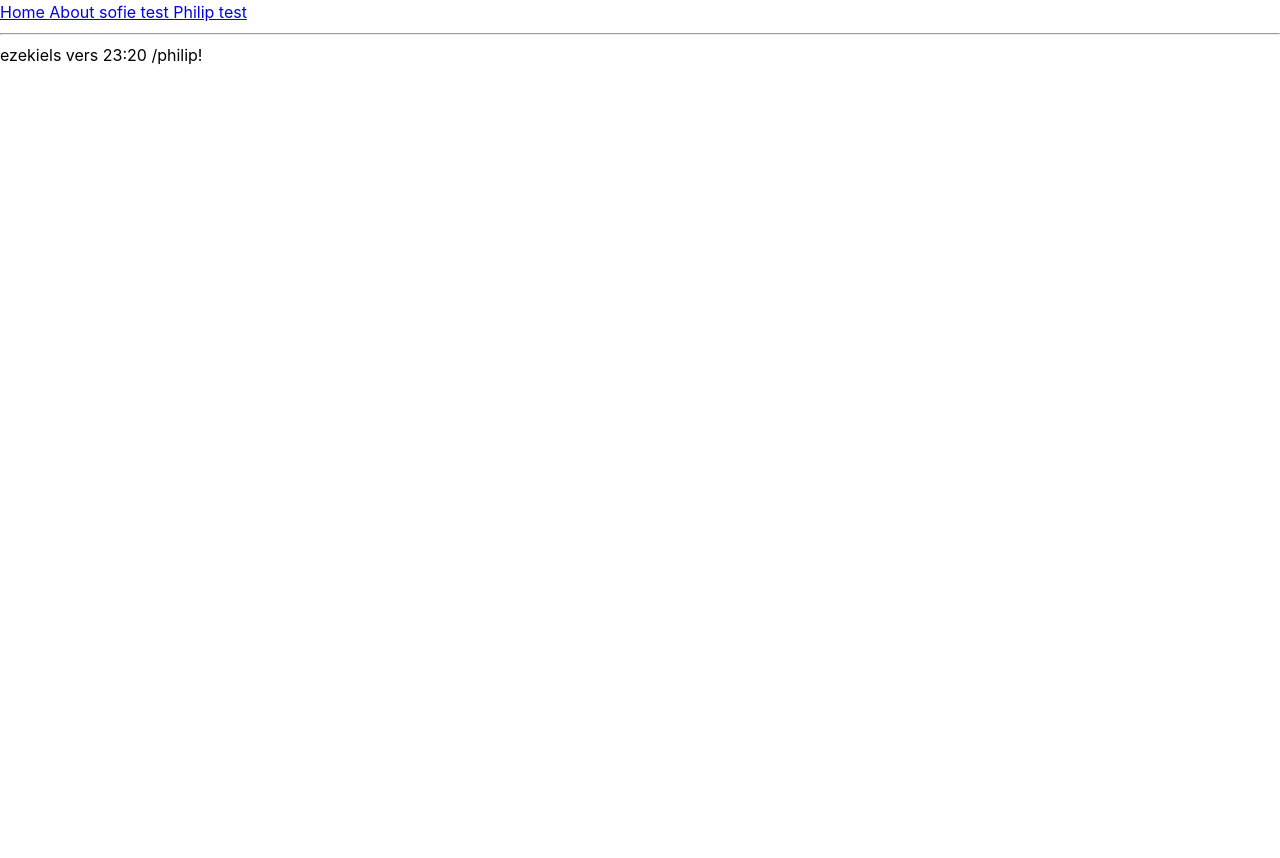
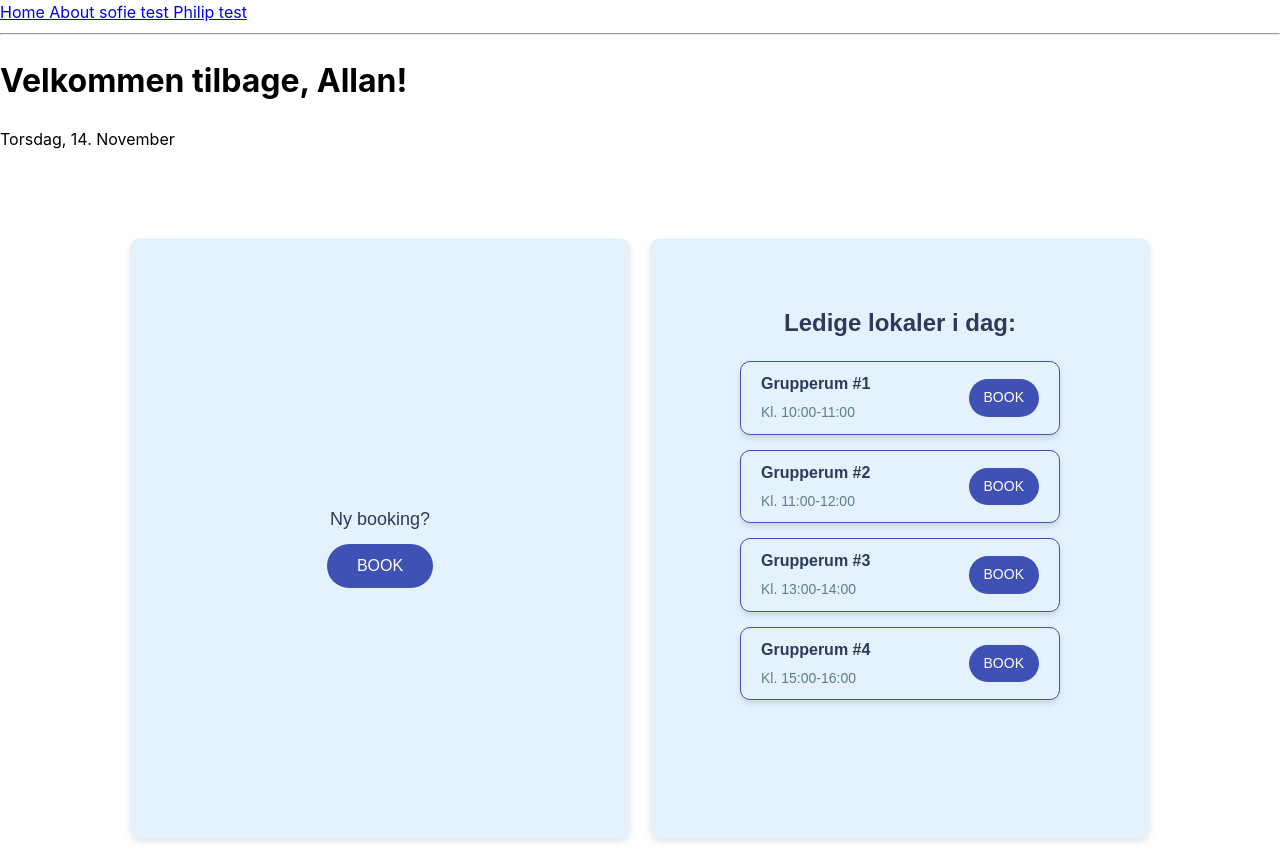
Before and after one commit to Nunatuna/Booking_system, a React (Vite) app: page /Booking_system/philip in a window 1280 px wide. Before the commit the page ends 800 px from the top, so only its background shows below. Built offline with nearby package versions, Linux system fonts and the light colour scheme.

Commit message:
wow det en flot booker side

```diff
--- /dev/null
+++ b/src/components/LedigeLokaler.jsx
@@ -0,0 +1,101 @@
+import React from 'react';
+
+function AvailableRooms() {
+  const rooms = [
+    { id: 1, name: 'Grupperum #1', time: 'Kl. 10:00-11:00' },
+    { id: 2, name: 'Grupperum #2', time: 'Kl. 11:00-12:00' },
+    { id: 3, name: 'Grupperum #3', time: 'Kl. 13:00-14:00' },
+    { id: 4, name: 'Grupperum #4', time: 'Kl. 15:00-16:00' },
+  ];
+
+  const handleBooking = (roomName) => {
+    alert(`Booking for ${roomName} initiated!`);
+  };
+
+  return (
+    <div style={styles.container}>
+        <div style={styles.ledigeCard}>
+      <h1 style={styles.heading}>Ledige lokaler i dag:</h1>
+      <div style={styles.cardContainer}>
+        {rooms.map((room) => (
+          <div key={room.id} style={styles.roomCard}>
+            <div style={styles.roomInfo}>
+              <p style={styles.roomName}>{room.name}</p>
+              <p style={styles.roomTime}>{room.time}</p>
+            </div>
+            <button style={styles.button} onClick={() => handleBooking(room.name)}>
+              BOOK
+            </button>
+          </div>
+        ))}
+      </div>
+    </div>
+    </div>
+  );
+}
+
+const styles = {
+  container: {
+    textAlign: 'center',
+    fontFamily: 'Arial, sans-serif',
+    marginTop: '50px',
+  },
+  ledigeCard: {
+    backgroundColor: '#E3F2FD',
+    padding: '10%',
+    borderRadius: '10px',
+    display: 'inline-block',
+    boxShadow: '0px 4px 6px rgba(0, 0, 0, 0.1)',
+    width: '100%',
+    minHeight: '600px',
+
+  },
+  heading: {
+    fontSize: '24px',
+    color: '#2E3A59',
+    marginBottom: '20px',
+  },
+  cardContainer: {
+    display: 'flex',
+    flexDirection: 'column',
+    alignItems: 'center',
+  },
+  roomCard: {
+    backgroundColor: '#E3F2FD',
+    border: '1px solid #3F51B5',
+    borderRadius: '10px',
+    display: 'flex',
+    justifyContent: 'space-between',
+    alignItems: 'center',
+    width: '80%',
+    maxWidth: '400px',
+    padding: '10px 20px',
+    marginBottom: '15px',
+    boxShadow: '0px 4px 6px rgba(0, 0, 0, 0.1)',
+  },
+  roomInfo: {
+    textAlign: 'left',
+  },
+  roomName: {
+    fontSize: '16px',
+    fontWeight: 'bold',
+    margin: '0 0 5px 0',
+    color: '#2E3A59',
+  },
+  roomTime: {
+    fontSize: '14px',
+    margin: 0,
+    color: '#607D8B',
+  },
+  button: {
+    fontSize: '14px',
+    backgroundColor: '#3F51B5',
+    color: '#FFFFFF',
+    padding: '8px 15px',
+    border: 'none',
+    borderRadius: '20px',
+    cursor: 'pointer',
+  },
+};
+
+export default AvailableRooms;
--- /dev/null
+++ b/src/components/NewBooking.jsx
@@ -0,0 +1,69 @@
+import React from 'react';
+
+function NyBooking() {
+  const handleBookingClick = () => {
+    alert("Booking initiated!"); // Replace this with your booking logic
+  };
+
+  return (
+    // velkommen tilbage er replaceable, Nybooking her
+    <div style={styles.container}>
+      <div style={styles.bookingCard}>
+        <p style={styles.text}>Ny booking?</p>
+        <button style={styles.button} onClick={handleBookingClick}>
+          BOOK
+        </button>
+      </div>
+    </div>
+
+  );
+}
+//Lille styling hihihi
+const styles = {
+  container: {
+    textAlign: 'center',
+    fontFamily: 'Arial, sans-serif',
+    marginTop: '50px',
+  },
+
+  bookingCard: {
+    backgroundColor: '#E3F2FD',
+    padding: '10%',
+    borderRadius: '10px',
+    display: 'inline-block',
+    boxShadow: '0px 4px 6px rgba(0, 0, 0, 0.1)',
+    width: '100%',
+    minHeight: '600px',
+    display: 'flex',
+    flexDirection: 'column',
+    alignItems: 'center',
+    justifyContent: 'center',
+  },
+  text: {
+    fontSize: '18px',
+    color: '#2E3A59',
+    marginBottom: '10px',
+  },
+  button: {
+    fontSize: '16px',
+    backgroundColor: '#3F51B5',
+    color: '#FFFFFF',
+    padding: '10px 30px',
+    border: 'none',
+    borderRadius: '25px',
+    cursor: 'pointer',
+  },
+    // heading: {
+  //   fontSize: '24px',
+  //   color: '#2E3A59',
+  // },
+  // date: {
+  //   fontSize: '16px',
+  //   color: '#607D8B',
+  //   margin: '10px 0',
+  // },
+        /* <h1 style={styles.heading}>Velkommen tilbage, Allan!</h1>
+      <p style={styles.date}>Torsdag, 14. november</p> */
+};
+
+export default NyBooking;
--- /dev/null
+++ b/src/css/Nybooking.css
@@ -0,0 +1,4 @@
+.midt{
+    display: flex;
+    justify-content: center;
+  }
--- a/src/routes/philip.lazy.jsx
+++ b/src/routes/philip.lazy.jsx
@@ -1,10 +1,46 @@
 import * as React from 'react'
 import { createLazyFileRoute } from '@tanstack/react-router'
+import NyBooking from '../components/NewBooking';
+import LedigeLokaler from '../components/LedigeLokaler';
 
 export const Route = createLazyFileRoute('/philip')({
   component: RouteComponent,
-})
+});
 
 function RouteComponent() {
-  return 'ezekiels vers 23:20 /philip!'
-}
+    return (
+<div>
+    <div style={styles.hejallan}>
+        <h1>Velkommen tilbage, Allan!</h1>
+        <p>Torsdag, 14. November</p>
+    </div>
+      <div style={styles.container}>
+        <div style={styles.component}>
+          <NyBooking />
+        </div>
+        <div style={styles.component}>
+          <LedigeLokaler />
+        </div>
+      </div>
+</div>
+
+    );
+  }
+
+
+  const styles = {
+    container: {
+      display: 'flex', // Aligns components side by side
+      justifyContent: 'center', // Centers the components horizontally
+      alignItems: 'flex-start', // Aligns components at the top
+      gap: '20px', // Adds spacing between the components
+      padding: '20px',
+    },
+    component: {
+      flex: '1 1 45%', // Ensures both components take up 45% of the width and adjust for smaller screens
+      maxWidth: '500px', // Limits how wide each component can grow
+    },
+  };
+
+
+export default RouteComponent;
```
Also changed, not shown: src/App.css (line endings or trailing spaces), src/components/NewBooking.js (deleted).
